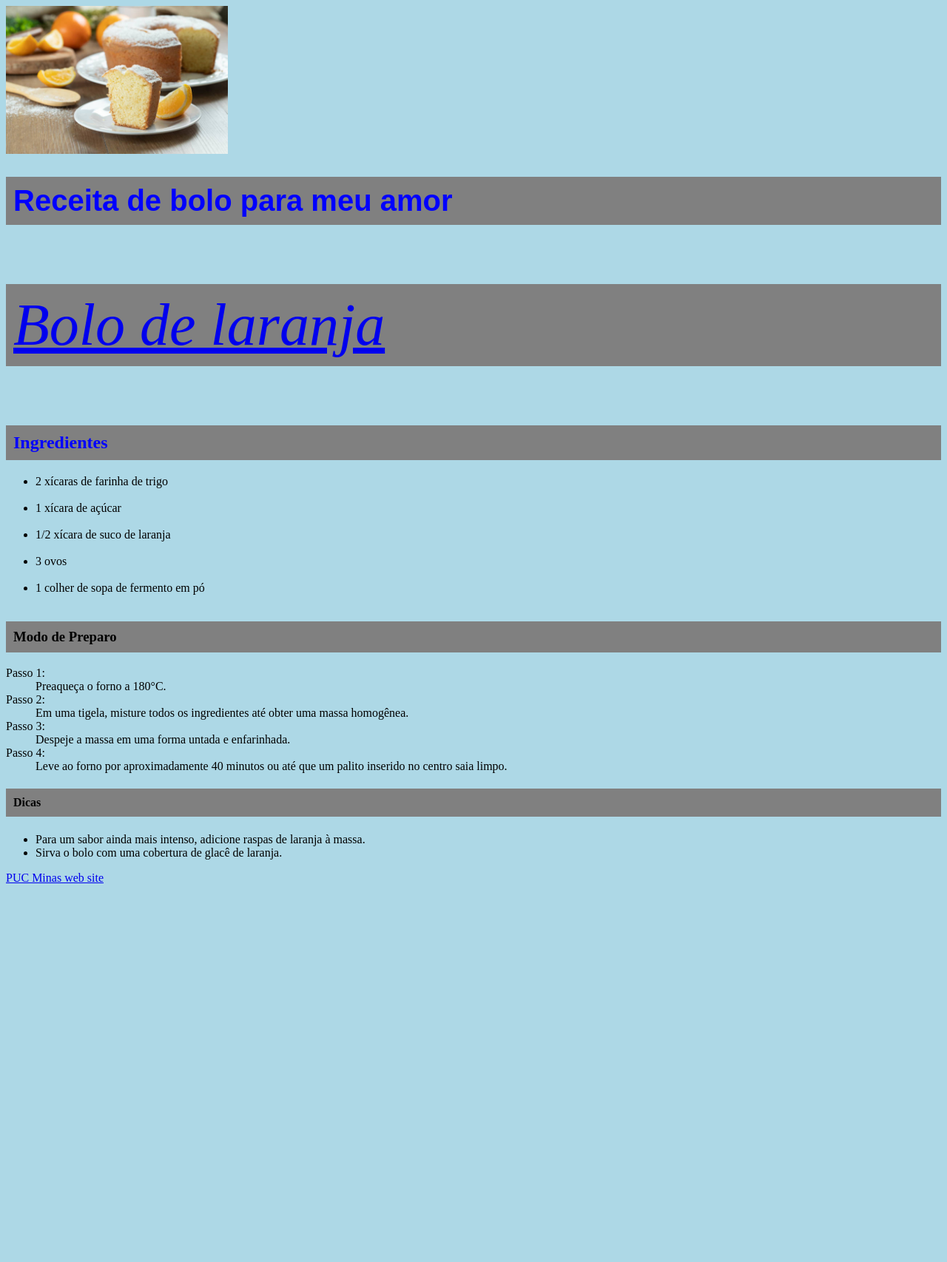
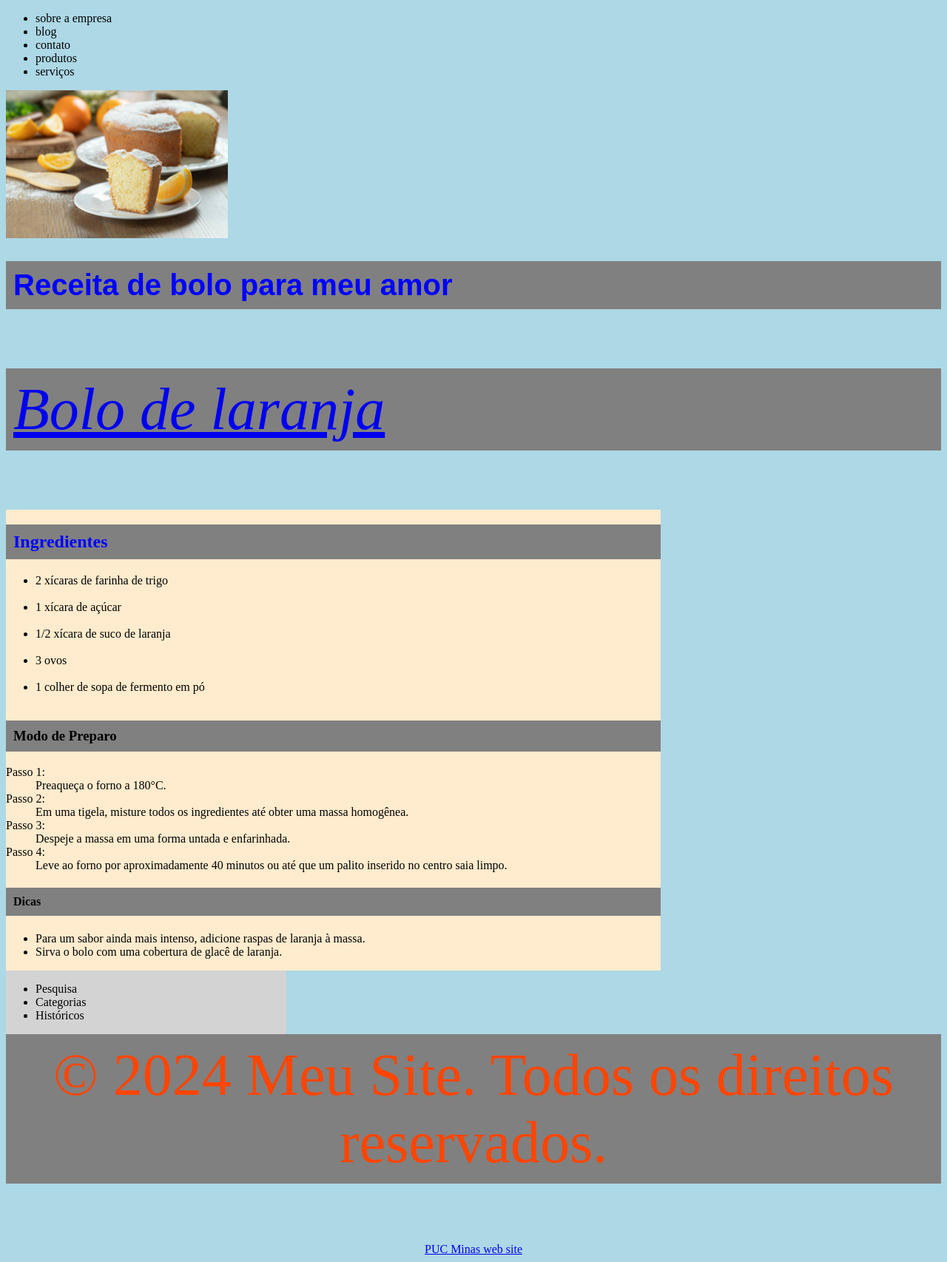
Before and after one commit to cayurid/Cayuri-branch, a plain HTML site: page aulas/aulas.html in a window 1280 px wide. Shown: the whole page at 74% size. Before the commit the page ends 1204 px from the top, so only its background shows below. Drawn offline with Linux system fonts and the light colour scheme.

Commit message:
alterações

```diff
--- a/aulas/aulas.html
+++ b/aulas/aulas.html
@@ -1,5 +1,6 @@
 <!DOCTYPE html>
 <html lang="pt-BR">
+
 <head>
     <title>receita de bolo de laranja</title>
     <style>
@@ -14,13 +15,25 @@
     <link rel="stylesheet" href="stylesheet/style.css">
 </head>
 <body>
+    <div id="cabeçalho">
+        <ul>
+            <li>sobre a empresa</li>
+            <li>blog</li>
+            <li>contato</li>
+            <li>produtos</li>
+            <li>serviços</li>
+        </ul>
+
     <!-- Imagem de um bolo de laranja pt-BR, src= local, alt= descrição da imagem,width,height= configurar a imagem -->
-    <img src="img/istockphoto-1394514086-612x612.jpg" alt="Bolo de laranja"
-    width="300" height="200">
+    <img src="img/istockphoto-1394514086-612x612.jpg" alt="Bolo de laranja" width="300" height="200">
     <!-- <b>= palavra chave, já o <strong></strong>= texto importante -->
     <h1 id="tit_1" class="noticias">
-        <strong>Receita de bolo para meu amor</strong></h1>
+        <strong>Receita de bolo para meu amor</strong>
+    </h1>
     <p><em><a href="aulas copy.html">Bolo de laranja</a></em></p>
+    </div>
+
+    <div id="conteudo">
         <h2><span class="destaque">Ingredientes</span></h2>
         <ul>
             <li>2 xícaras de farinha de trigo</li><br>
@@ -45,6 +58,18 @@
             <li>Para um sabor ainda mais intenso, adicione raspas de laranja à massa.</li>
             <li>Sirva o bolo com uma cobertura de glacê de laranja.</li>
         </ul>
+    </div>
+        <div id="menu_contexto">
+            <ul>
+                <li>Pesquisa</li>
+                <li>Categorias</li>
+                <li>Históricos</li>
+            </ul>
+        </div>
+        <div id="rodapé">
+            <p>&copy; 2024 Meu Site. Todos os direitos reservados.</p>
+
         <a href="http://pucminas.br" target="_blank">PUC Minas web site</a>
+    </div>
 </body>
 </html>
--- a/aulas/stylesheet/style.css
+++ b/aulas/stylesheet/style.css
@@ -20,3 +20,18 @@ p,h1,h2,h3,h4 {
     color: blue;
     font-weight: bold;
 }
+#conteudo {
+    width: 70%;
+    background-color: blanchedalmond;
+    float: left;
+}
+#menu_contexto {
+    width: 30%;
+    background-color: lightgray;
+    clear: both;
+    float: left;
+}
+#rodapé {
+    clear: both;
+    text-align: center;
+}
```
Also changed, not shown: aulas/aulas copy.html (+9 -5 lines), elementos estruturais/divs.html (added, +66 -0 lines). Lines whose indentation alone changed are shown as unchanged.
